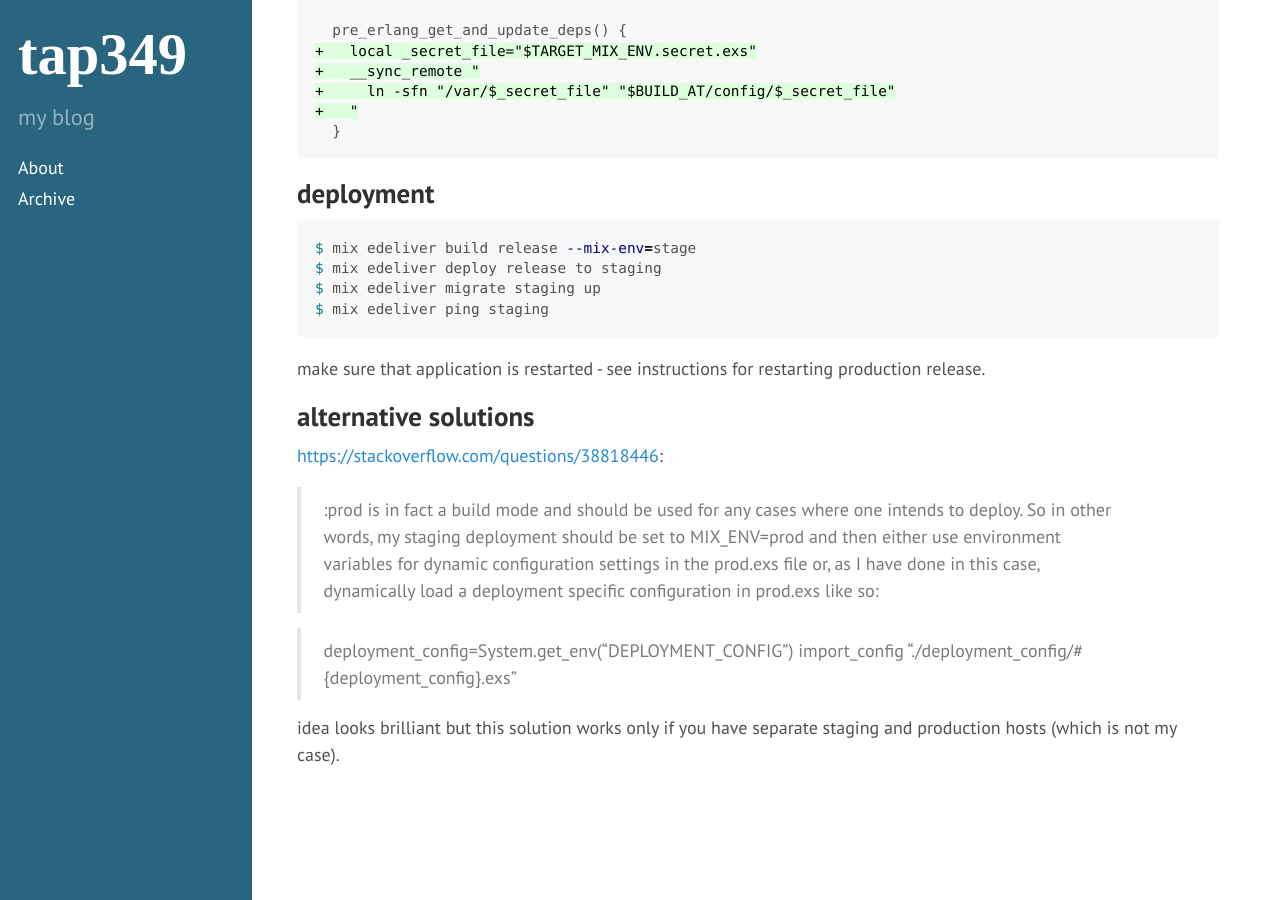
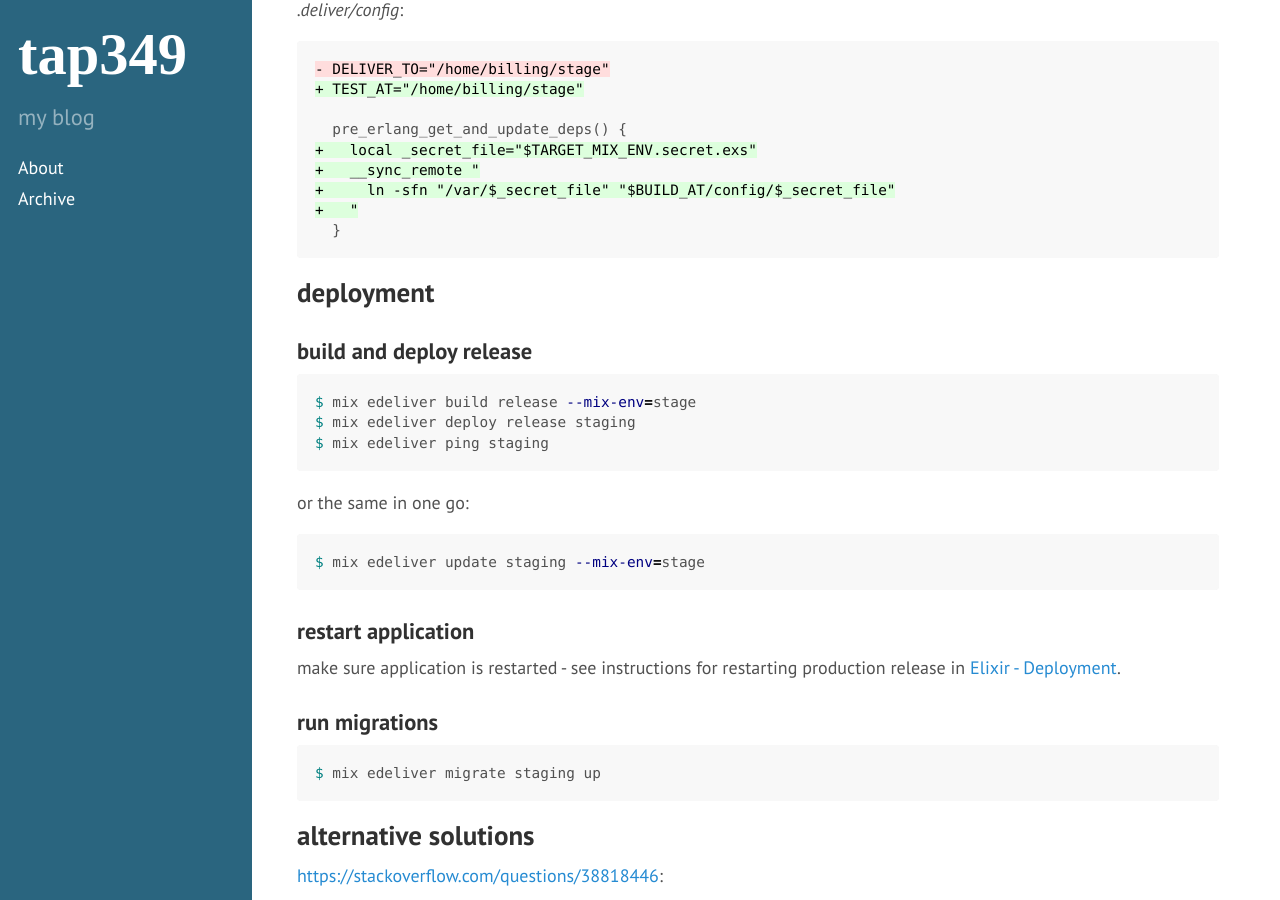
Before and after one commit to tap349/tap349.github.io, a Jekyll site: the page built from _posts/2017-08-13-elixir-stage-environment.md, in a window 1280 px wide and 900 px high, scrolled down 2458 px. Built offline with Jekyll 4.4.1, drawn with Linux system fonts in a browser that asks for light colours; some of the changed text lies outside the part shown.

Commit message:
update 2017-08-18_02:30:10

````diff
--- a/_posts/2017-08-13-elixir-stage-environment.md
+++ b/_posts/2017-08-13-elixir-stage-environment.md
@@ -118,15 +118,30 @@
 
 ## deployment
 
+### build and deploy release
+
 ```sh
 $ mix edeliver build release --mix-env=stage
-$ mix edeliver deploy release to staging
-$ mix edeliver migrate staging up
+$ mix edeliver deploy release staging
 $ mix edeliver ping staging
 ```
 
-make sure that application is restarted -
-see instructions for restarting production release.
+or the same in one go:
+
+```sh
+$ mix edeliver update staging --mix-env=stage
+```
+
+### restart application
+
+make sure application is restarted - see instructions for restarting production
+release in [Elixir - Deployment]({% post_url 2017-08-02-elixir-deployment %}).
+
+### run migrations
+
+```sh
+$ mix edeliver migrate staging up
+```
 
 ## alternative solutions
 
````
Also changed, not shown: _posts/2017-05-21-elixir-mix-and-iex.md (+17 -2 lines), _posts/2017-08-01-phoenix-troubleshooting.md (+16 -0 lines), _posts/2017-08-02-elixir-deployment.md (+17 -3 lines), _posts/2017-08-18-elixir-httpoison.md (added, +28 -0 lines).
